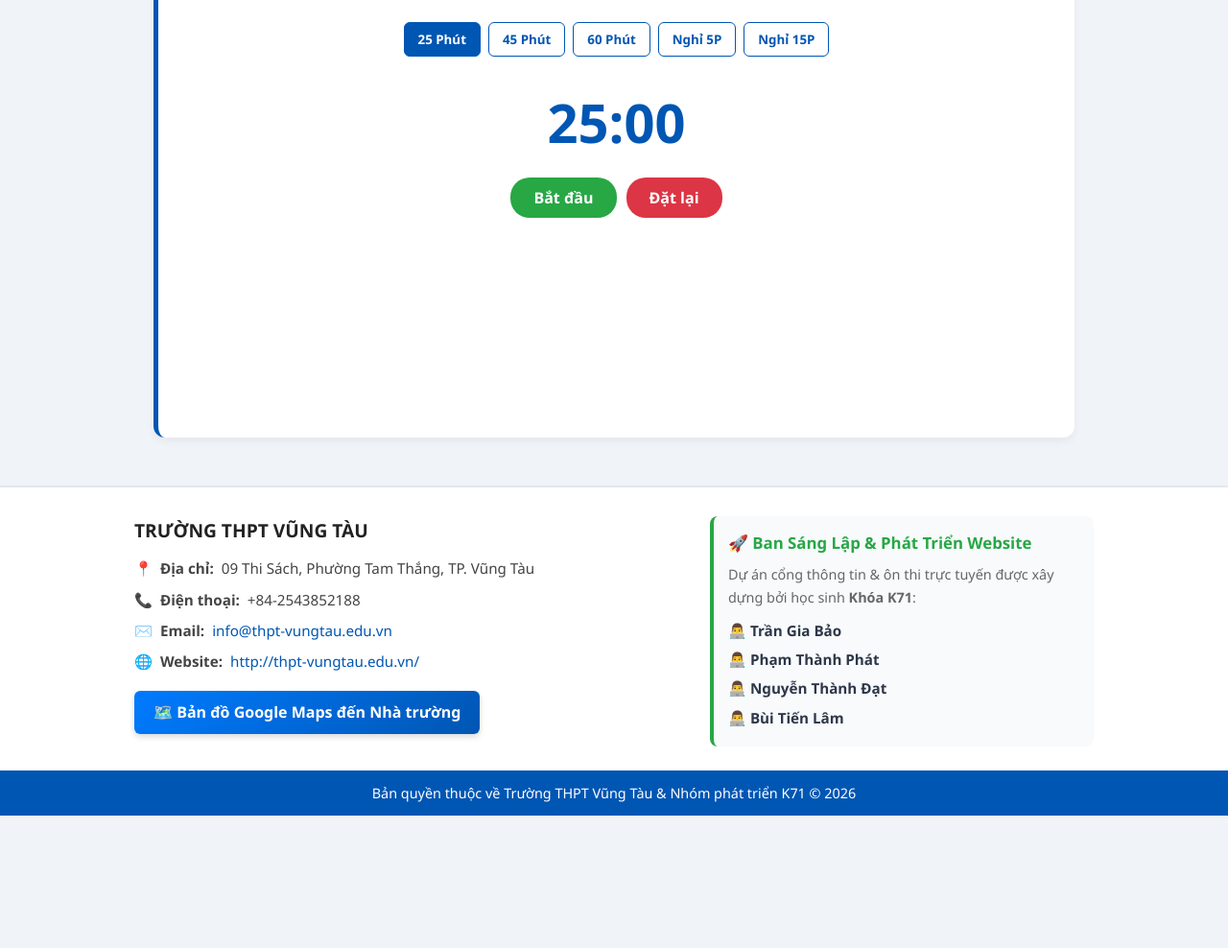
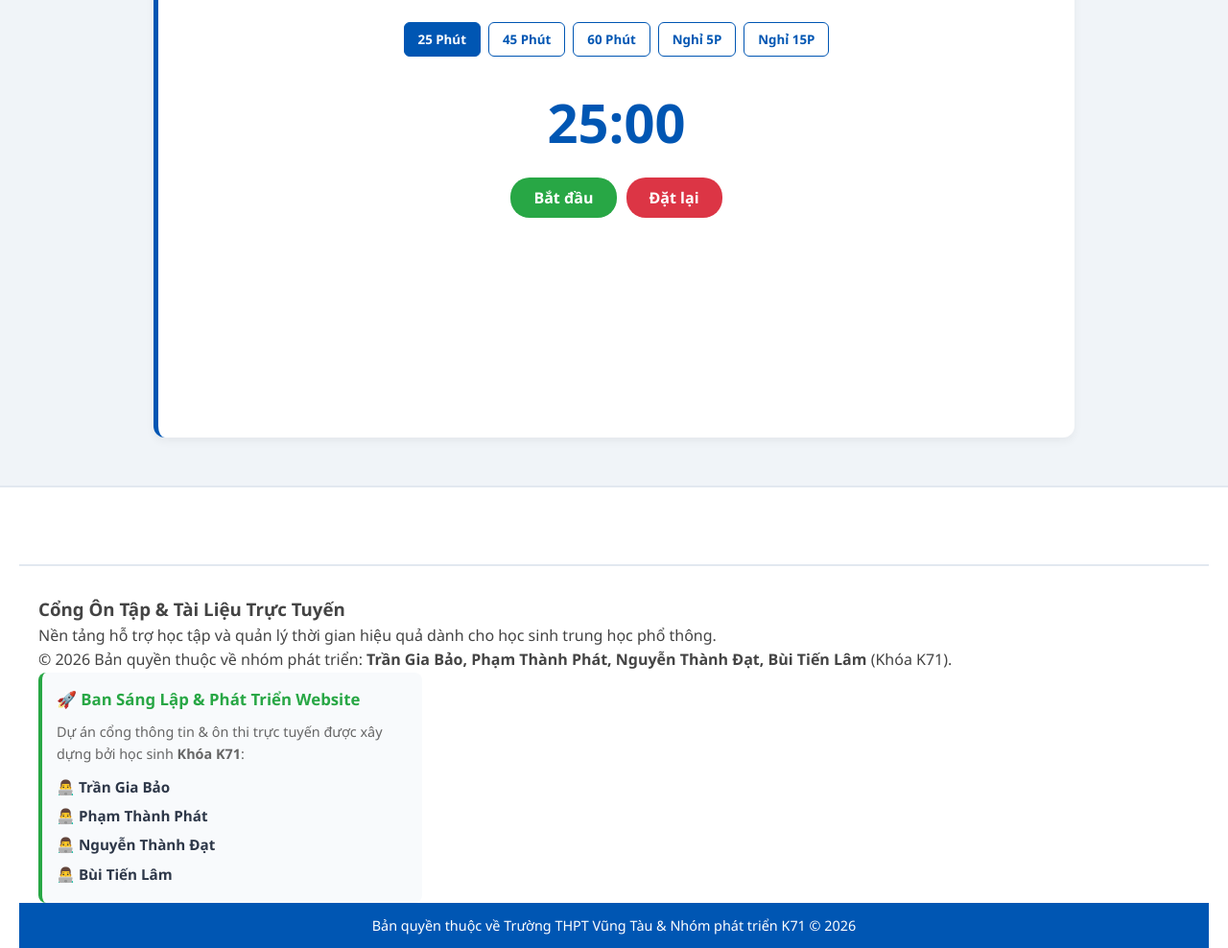
Before and after one commit to romoi21/on-thi-VT3, a plain HTML site: page index.html in a window 1280 px wide. Shown: the part 1225-2213 px from the top of the page at 96% size. Before the commit the page ends 2075 px from the top, so only its background shows below. Drawn offline with Linux system fonts and the light colour scheme.

Commit message:
Update index.html

```diff
--- a/index.html
+++ b/index.html
@@ -185,19 +185,15 @@
 
     <!-- Footer Liên hệ & Đội ngũ phát triển -->
     <footer>
-        <div class="footer-container">
-            <!-- Thông tin trường chuẩn theo mẫu -->
-            <div class="footer-info">
-                <h3>TRƯỜNG THPT VŨNG TÀU</h3>
-                <p>📍 <strong>Địa chỉ:</strong> 09 Thi Sách, Phường Tam Thắng, TP. Vũng Tàu</p>
-                <p>📞 <strong>Điện thoại:</strong> +84-2543852188</p>
-                <p>✉️ <strong>Email:</strong> <a href="mailto:info@thpt-vungtau.edu.vn">info@thpt-vungtau.edu.vn</a></p>
-                <p>🌐 <strong>Website:</strong> <a href="http://thpt-vungtau.edu.vn/" target="_blank">http://thpt-vungtau.edu.vn/</a></p>
-
-                <a href="https://maps.google.com/?q=Trường+THPT+Vũng+Tàu" target="_blank" class="btn-maps">
-                    🗺️ Bản đồ Google Maps đến Nhà trường
-                </a>
-            </div>
+       <footer class="site-footer">
+    <div class="footer-content">
+        <h3>Cổng Ôn Tập & Tài Liệu Trực Tuyến</h3>
+        <p>Nền tảng hỗ trợ học tập và quản lý thời gian hiệu quả dành cho học sinh trung học phổ thông.</p>
+        <p class="copyright">
+            &copy; 2026 Bản quyền thuộc về nhóm phát triển:
+            <strong>Trần Gia Bảo, Phạm Thành Phát, Nguyễn Thành Đạt, Bùi Tiến Lâm</strong> (Khóa K71).
+        </p>
+    </div>
 
             <!-- Đội ngũ sáng lập Khóa K71 -->
             <div class="team-box">
```
